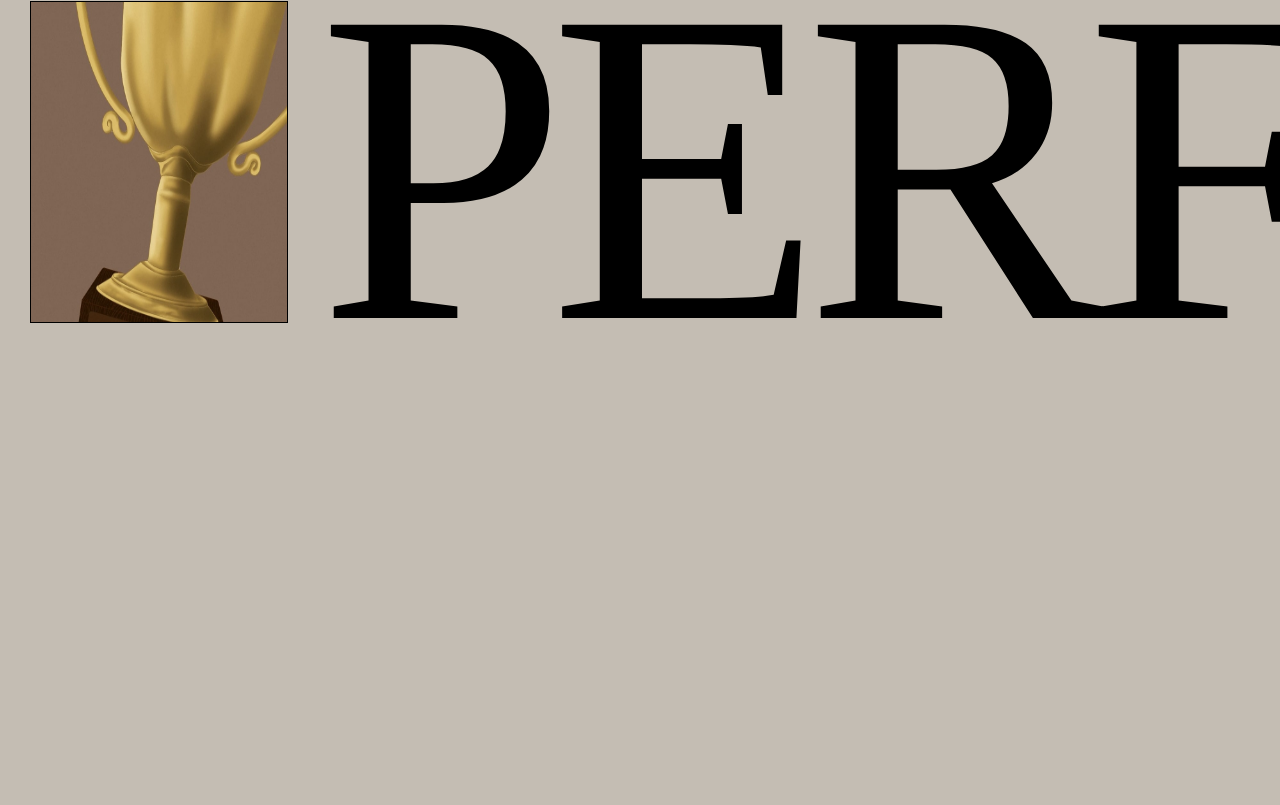
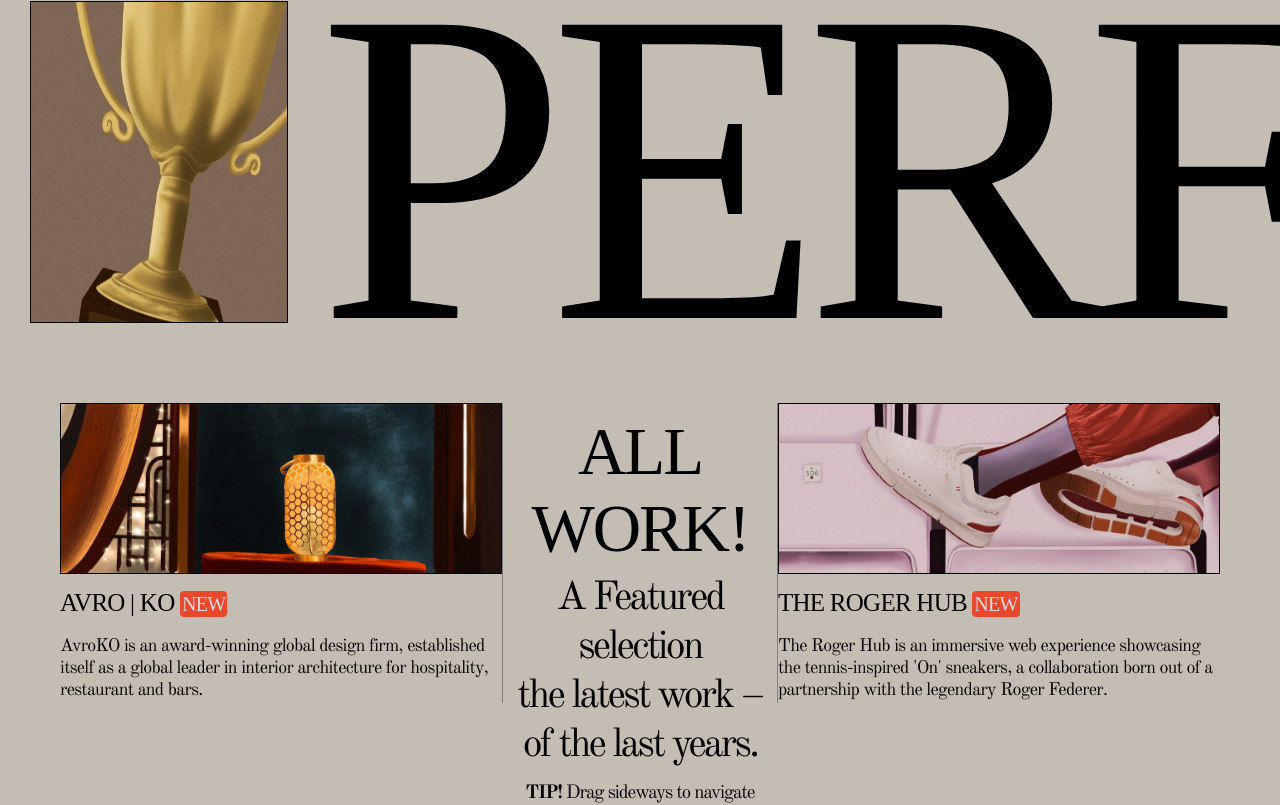
Before and after one commit to ChaitanyaLonarkar/paper-portfolio, a React (Vite) app: page / in a window 1280 px wide. Shown: the part 5187-5992 px from the top of the page. Before the commit the page ends 5602 px from the top, so only its background shows below. Built offline with nearby package versions, Linux system fonts and the light colour scheme.

Commit message:
section5 added

```diff
--- /dev/null
+++ b/components/Section5.jsx
@@ -0,0 +1,54 @@
+import React from 'react'
+import img1 from "../src/assets/images/lamp1.jpeg"
+import img2 from "../src/assets/images/shoe 2.jpeg"
+
+export default function Section5() {
+  return (
+    <>
+    <div className="all-elem">
+        <div className="elem elem1">
+          <div className="img">
+            <img src={img1} alt="lamp" />
+          </div>
+          <div className="text-head">
+            <h4>
+              AVRO | KO <span>NEW</span>
+            </h4>
+          </div>
+          <div className="text">
+            <p>
+              AvroKO is an award-winning global design firm, established itself
+              as a global leader in interior architecture for hospitality,
+              restaurant and bars.
+            </p>
+          </div>
+        </div>
+        <div className="elem2">
+          <h2>ALL WORK!</h2>
+          <h4>
+            A Featured selection <br /> the latest work – <br /> of the last
+            years.
+          </h4>
+          <p><b>TIP!</b> Drag sideways to navigate</p>
+        </div>
+        <div className="elem elem3">
+          <div className="img">
+            <img src={img2} alt="shoe" />
+          </div>
+          <div className="text-head">
+            <h4>
+              THE ROGER HUB <span>NEW</span>
+            </h4>
+          </div>
+          <div className="text">
+            <p>
+              The Roger Hub is an immersive web experience showcasing the
+              tennis-inspired 'On' sneakers, a collaboration born out of a
+              partnership with the legendary Roger Federer.
+            </p>
+          </div>
+        </div>
+      </div>
+    </>
+  )
+}
--- a/src/App.jsx
+++ b/src/App.jsx
@@ -8,6 +8,8 @@ import Section1 from '../components/section1.jsx'
 import Section2 from '../components/section2.jsx'
 import Section3 from '../components/section3.jsx'
 import Section4 from '../components/section4.jsx'
+import Section5 from '../components/section5.jsx'
+
 
 
 
@@ -22,6 +24,8 @@ function App() {
       < Section2/>
       < Section3/>
       < Section4/>
+      < Section5/>
+
 
 
 
```
